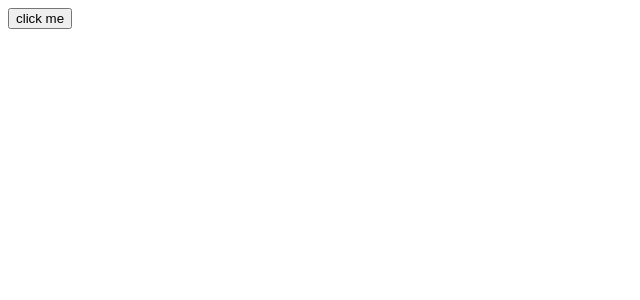
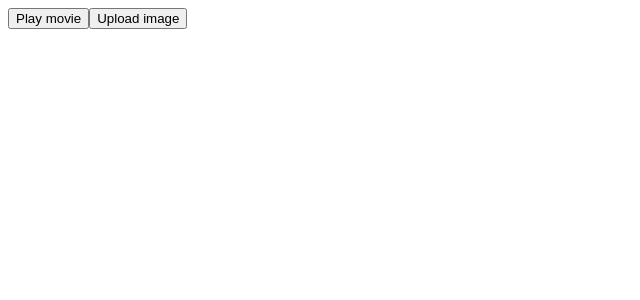
Before and after one commit to raz421/Adding-Interactivity-Practice, a React (Vite) app: page / in a window 1280 px wide. Shown: the top 300 px of the page, without its empty margins (0-640 px from the left). Built offline with nearby package versions, Linux system fonts and the light colour scheme.

Commit message:
handaler can readprops

```diff
--- a/src/App.jsx
+++ b/src/App.jsx
@@ -1,9 +1,10 @@
-import Button from "./components/Button";
+import ReadingProps from "./components/ReadingProps";
 
 function App() {
   return (
     <>
-      <Button />
+      {/* <Button /> */}
+      <ReadingProps />
     </>
   );
 }
--- a/src/components/Button.jsx
+++ b/src/components/Button.jsx
@@ -1,7 +1,7 @@
 export default function Button() {
-  const handleClick = () => {
-    alert("button Clicked");
-  };
+  //   const handleClick = () => {
+  //     alert("button Clicked");
+  //   };
   return (
     <button
       onClick={() => {
--- /dev/null
+++ b/src/components/ReadingProps.jsx
@@ -0,0 +1,18 @@
+export function AlertButton({ children, message }) {
+  const handleClick = () => {
+    alert(message);
+  };
+  return (
+    <>
+      <button onClick={handleClick}>{children}</button>
+    </>
+  );
+}
+export default function ReadingProps() {
+  return (
+    <div>
+      <AlertButton message={"move is played"}>Play movie</AlertButton>
+      <AlertButton message={"Image uploading"}>Upload image</AlertButton>
+    </div>
+  );
+}
```
